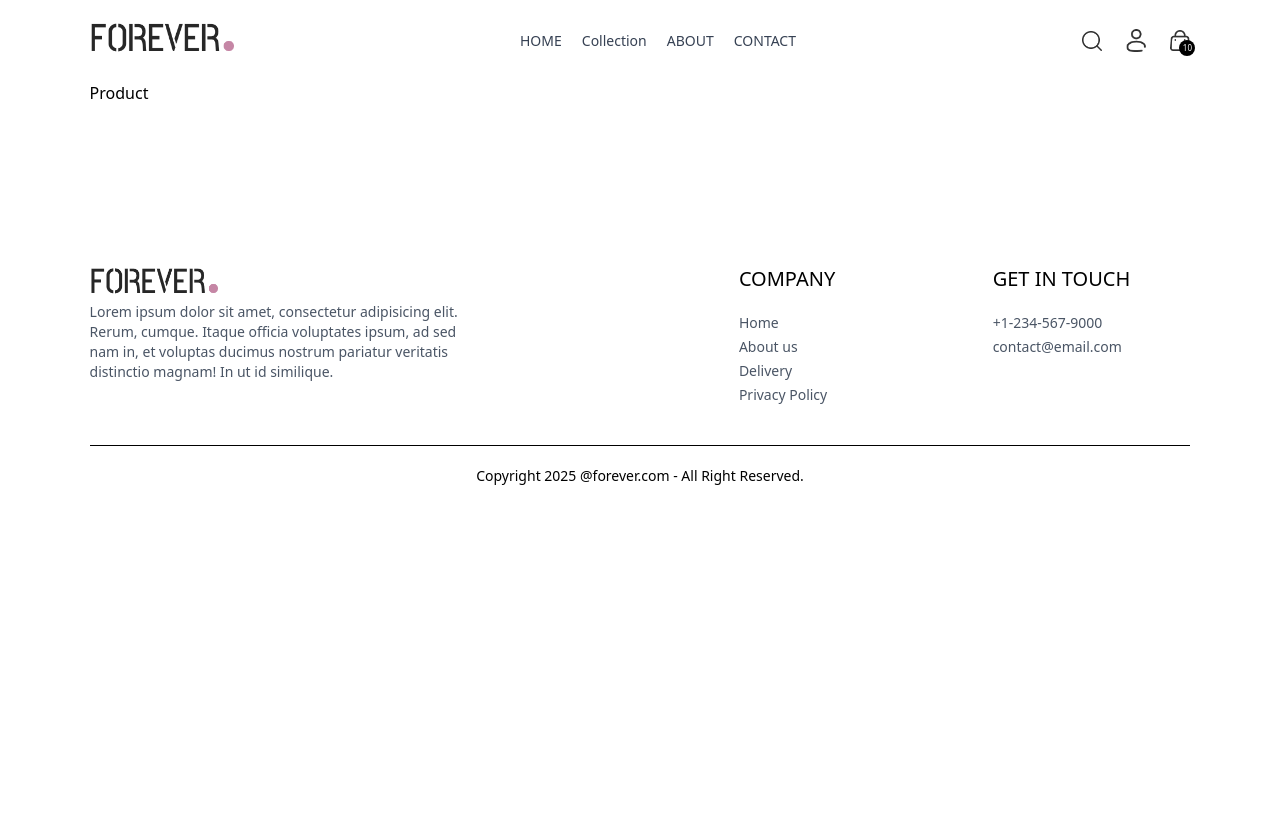
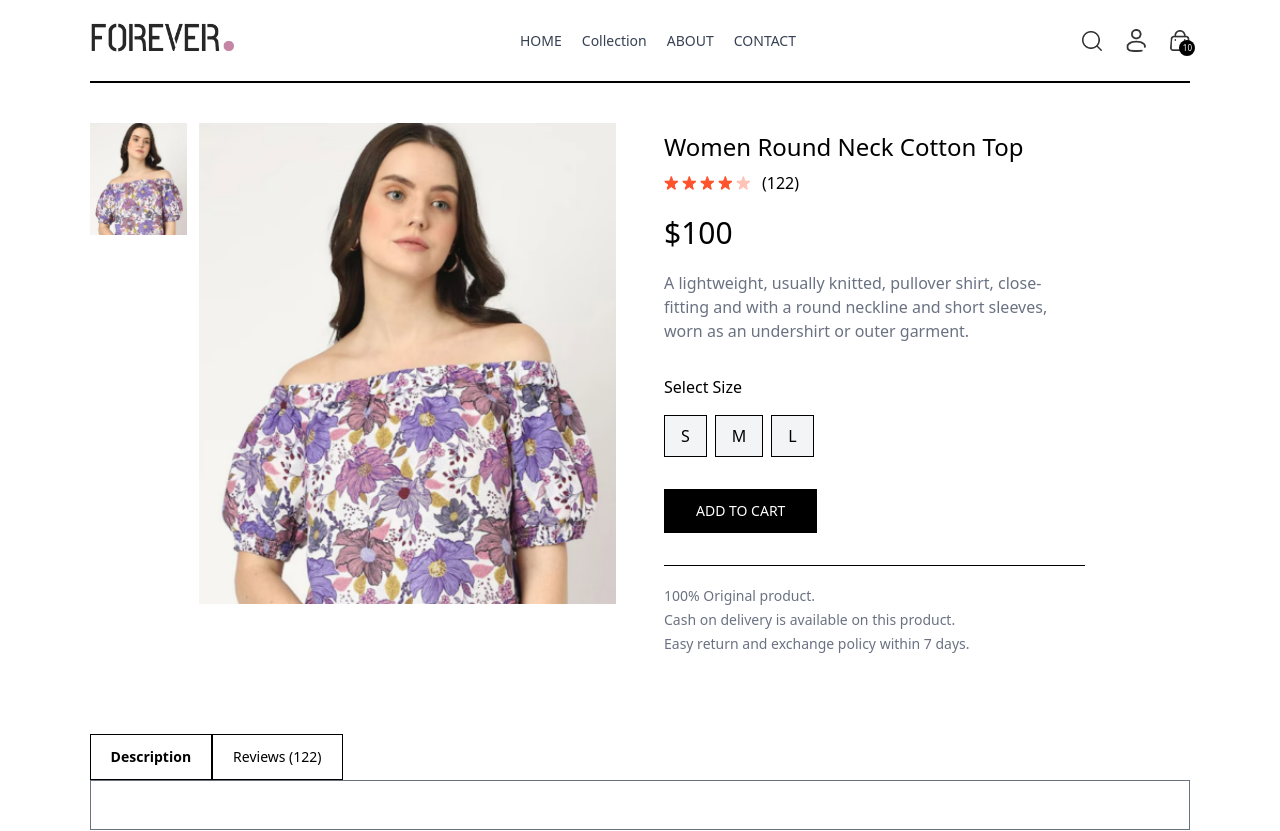
Before and after one commit to mubashir72/Ecommerce-Store-React, a React (Vite) app: page /product/aaaaa in a window 1280 px wide. Shown: the top 831 px of the page. Before the commit the page ends 800 px from the top, so only its background shows below. Built offline with nearby package versions, Linux system fonts and the light colour scheme.

Commit message:
files updated

```diff
--- a/src/index.css
+++ b/src/index.css
@@ -13,6 +13,11 @@
     font-weight: 400;
     font-style: normal;
   }
+
+
+  ::-webkit-scrollbar{
+    display: none;
+  }
   @media (max-width:640px){
     a.active{
         background-color: black;
--- a/src/pages/Product.jsx
+++ b/src/pages/Product.jsx
@@ -1,7 +1,112 @@
-import React from "react";
+import React, { useContext, useEffect, useState } from "react";
+import { useParams } from "react-router-dom";
+import { ShopContext } from "../context/ShopContext";
+import { assets } from "../assets/assets";
 
 const Product = () => {
-  return <div>Product</div>;
+  const { productId } = useParams();
+  const { products, currency } = useContext(ShopContext);
+  const [productData, setProductData] = useState(false);
+  const [image, setImage] = useState("");
+  const [size, setSize] = useState("");
+
+  const fetchProductData = async () => {
+    products.map((item) => {
+      if (item._id === productId) {
+        setProductData(item);
+        setImage(item.image[0]);
+
+        return null;
+      }
+    });
+  };
+  useEffect(() => {
+    fetchProductData();
+  }, [productId]);
+
+  return productData ? (
+    <div className="border-t-2 pt-10 transition-opacity ease-in duration-500 opacity-100">
+      {/* Product Data */}
+      <div className="flex gap-12 sm:gap-12 flex-col sm:flex-row    ">
+        {/* Product Images  */}
+        <div className="flex-1 flex flex-col-reverse gap-3 sm:flex-row">
+          <div className="flex sm:flex-col overflow-x-auto sm:overflow-y-scroll justify-between sm:justify-normal sm:w-[18.7%] w-full">
+            {productData.image.map((item, index) => (
+              <img
+                onClick={() => setImage(item)}
+                src={item}
+                key={index}
+                className="w-[24%] sm:w-full sm:mb-3 flex-shrink-0 cursor-pointer "
+              />
+            ))}
+          </div>
+          <div className="w-full sm:w-[80%] ">
+            <img className="w-full h-auto " src={image} alt="" />
+          </div>
+        </div>
+
+        {/* Product info
+         */}
+
+        <div className="flex-1">
+          <h1 className="font-medium text-2xl mt-2">{productData.name}</h1>
+          <div className="flex items-center gap-1 mt-2">
+            <img className="w-3.5" src={assets.star_icon} alt="" />
+            <img className="w-3.5" src={assets.star_icon} alt="" />
+            <img className="w-3.5" src={assets.star_icon} alt="" />
+            <img className="w-3.5" src={assets.star_icon} alt="" />
+            <img className="w-3.5" src={assets.star_dull_icon} alt="" />
+            <p className="pl-2">(122)</p>
+          </div>
+          <p className="mt-5 text-3xl font-medium">
+            {currency}
+            {productData.price}
+          </p>
+          <p className="mt-5 text-gray-500 md:w-4/5">
+            {productData.description}
+          </p>
+          <div className="flex flex-col gap-4 my-8">
+            <p>Select Size</p>
+            <div className="flex gap-2">
+              {productData.sizes.map((item, index) => (
+                <button
+                  onClick={() => setSize(item)}
+                  className={`border py-2 px-4 bg-gray-100 ${
+                    item === size ? "border-orange-500" : ""
+                  }`}
+                  key={index}
+                >
+                  {item}
+                </button>
+              ))}
+            </div>
+          </div>
+          <button className="bg-black text-white px-8 py-3 text-sm active:bg-gray-700">
+            ADD TO CART
+          </button>
+          <hr className="mt-8 sm:w-4/5" />
+          <div className="text-sm text-gray-500 mt-5 flex flex-col gap-1">
+            <p>100% Original product.</p>
+
+            <p>Cash on delivery is available on this product.</p>
+
+            <p>Easy return and exchange policy within 7 days.</p>
+          </div>
+        </div>
+      </div>
+
+      {/* Description &Review section */}
+      <div className="mt-20 ">
+        <div className="flex">
+          <b className="border px-5 py-3 text-sm">Description</b>
+          <p className="border px-5 p-3 text-sm">Reviews (122)</p>
+        </div>
+        <div className="flex flex-col gap-4 border px-6 py-6 text-sm text-gray-500"></div>
+      </div>
+    </div>
+  ) : (
+    <div className="opacity-0"></div>
+  );
 };
 
 export default Product;
```
